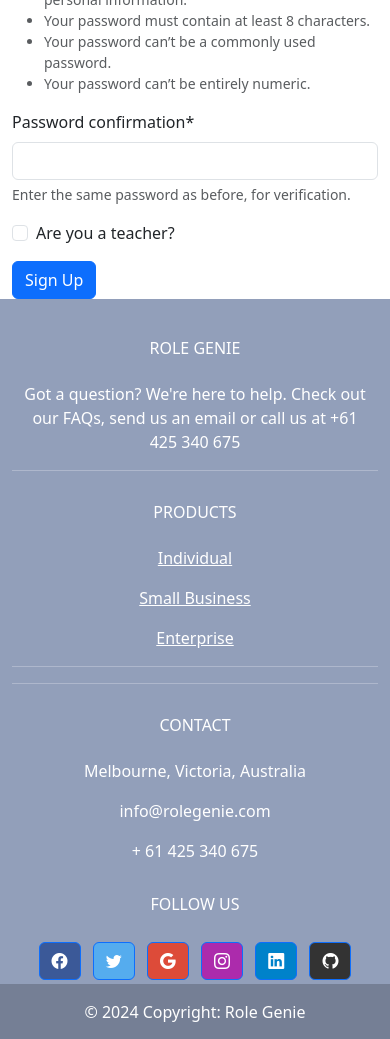
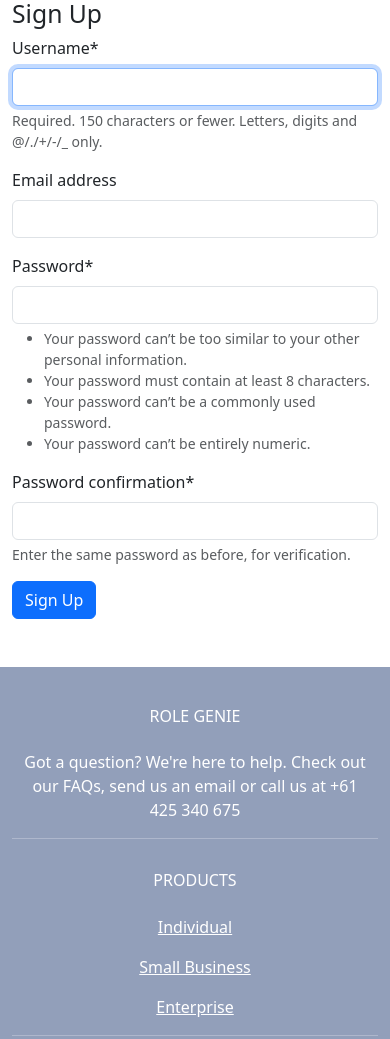
Before and after one commit to travmason/chat_project, a Django app: page /signup/ in a window 390 px wide. Shown: the part 380-1419 px from the top of the page. Run offline with Django 5.2, Linux system fonts and the light colour scheme; parts of the project's set-up code (start-up, migrations or seed data) failed here and were passed over; some libraries are stand-ins or nearby versions.

Commit message:
Mostly landing page changes and clean up

```diff
--- a/chat_app/forms.py
+++ b/chat_app/forms.py
@@ -6,11 +6,11 @@
 from .models import Scenario
 
 class SignUpForm(UserCreationForm):
-    is_teacher = forms.BooleanField(required=False, label='Are you a teacher?')
+    # is_teacher = forms.BooleanField(required=False, label='Are you a teacher?')
 
     class Meta:
         model = User
-        fields = ('username', 'password1', 'password2', 'is_teacher')
+        fields = ('username', 'email', 'password1', 'password2')
 
 class ScenarioForm(forms.ModelForm):
     class Meta:
--- a/chat_app/models.py
+++ b/chat_app/models.py
@@ -7,6 +7,7 @@
 class UserProfile(models.Model):
     user = models.OneToOneField(User, on_delete=models.CASCADE)
     is_teacher = models.BooleanField(default=False)
+    email = models.EmailField(blank=True, null=True)
     bio = models.TextField(blank=True, null=True)
 
     def __str__(self):
@@ -35,7 +36,7 @@
     started_at = models.DateTimeField(auto_now_add=True)
     ended_at = models.DateTimeField(blank=True, null=True)
     is_active = models.BooleanField(default=True)
-    bot_context = models.TextField(blank=True, null=True)  # Add this field
+    bot_context = models.TextField(blank=True, null=True)
 
     def __str__(self):
         return f"Conversation {self.id} for {self.assignment}"
--- a/chat_app/templates/chat_app/assessment.html
+++ b/chat_app/templates/chat_app/assessment.html
@@ -3,6 +3,7 @@
 {% extends 'base.html' %}
 
 {% block content %}
+<div class="container p-5">
 <h2>Assessment</h2>
 {% if assessment %}
     <p>{{ assessment.assessment_text|linebreaks }}</p>
@@ -10,4 +11,5 @@
     <p>The assessment is not yet available. Please check back later.</p>
 {% endif %}
 <a href="{% url 'student_dashboard' %}" class="btn btn-secondary mt-3">Back to Dashboard</a>
+</div>
 {% endblock %}
--- a/chat_app/templates/chat_app/chat.html
+++ b/chat_app/templates/chat_app/chat.html
@@ -26,6 +26,7 @@
 {% endblock %}
 
 {% block content %}
+<div class="container p-5">
 <h2>Conversation with Customer</h2>
 <div id="chat-log">
     {% for message in messages %}
@@ -46,6 +47,7 @@
 </form>
 <div class="end-conversation"></div>
     <a href="{% url 'end_conversation' conversation.id %}" class="btn btn-danger">End Conversation</a>
+</div>
 </div>
 {% endblock %}
 
--- a/chat_app/templates/chat_app/signup.html
+++ b/chat_app/templates/chat_app/signup.html
@@ -4,9 +4,14 @@
 {% load crispy_forms_tags %}
 
 {% block content %}
-<div class="container mt-5">
-    <div class="row justify-content-center">
-        <div class="col-md-6">
+<section class="vh-50">
+    <div class="container py-5 h-100">
+      <div class="row d-flex align-items-center justify-content-center h-100">
+        <div class="col-md-8 col-lg-7 col-xl-6">
+          <img src="https://mdbcdn.b-cdn.net/img/Photos/new-templates/bootstrap-login-form/draw2.svg"
+            class="img-fluid" alt="Phone image">
+        </div>
+        <div class="col-md-7 col-lg-5 col-xl-5 offset-xl-1">
             <h2>Sign Up</h2>
             <form method="post">
                 {% csrf_token %}
@@ -14,6 +19,7 @@
                 <button type="submit" class="btn btn-primary">Sign Up</button>
             </form>
         </div>
+      </div>
     </div>
-</div>
+  </section>
 {% endblock %}
--- a/chat_app/views.py
+++ b/chat_app/views.py
@@ -174,7 +174,7 @@
     # Create a new conversation
     conversation = Conversation.objects.create(
         assignment=assignment,
-        bot_context=f"You are acting as a customer in the following scenario: {assignment.scenario.prompt}"
+        bot_context=f"You are acting as a customer in the following scenario: {assignment.scenario.description}"
     )
 
     # Redirect to the chat view for the new conversation
```
Also changed, not shown: chat_app/tasks.py (+18 -1 lines), README.md, chat_app/migrations/0005_userprofile_email.py (added), chat_app/templates/img/2pplroleplay_ill.jpg (renamed from chat_app/static/img/2pplroleplay_ill.jpg), chat_app/templates/img/logo.webp.png (renamed from chat_app/static/img/logo.png), chat_app/templates/img/tania-profile.jpeg (renamed from chat_app/static/img/tania-profile.jpeg), chat_app/templates/img/trav-profile.jpeg (renamed from chat_app/static/img/trav-profile.jpeg).
